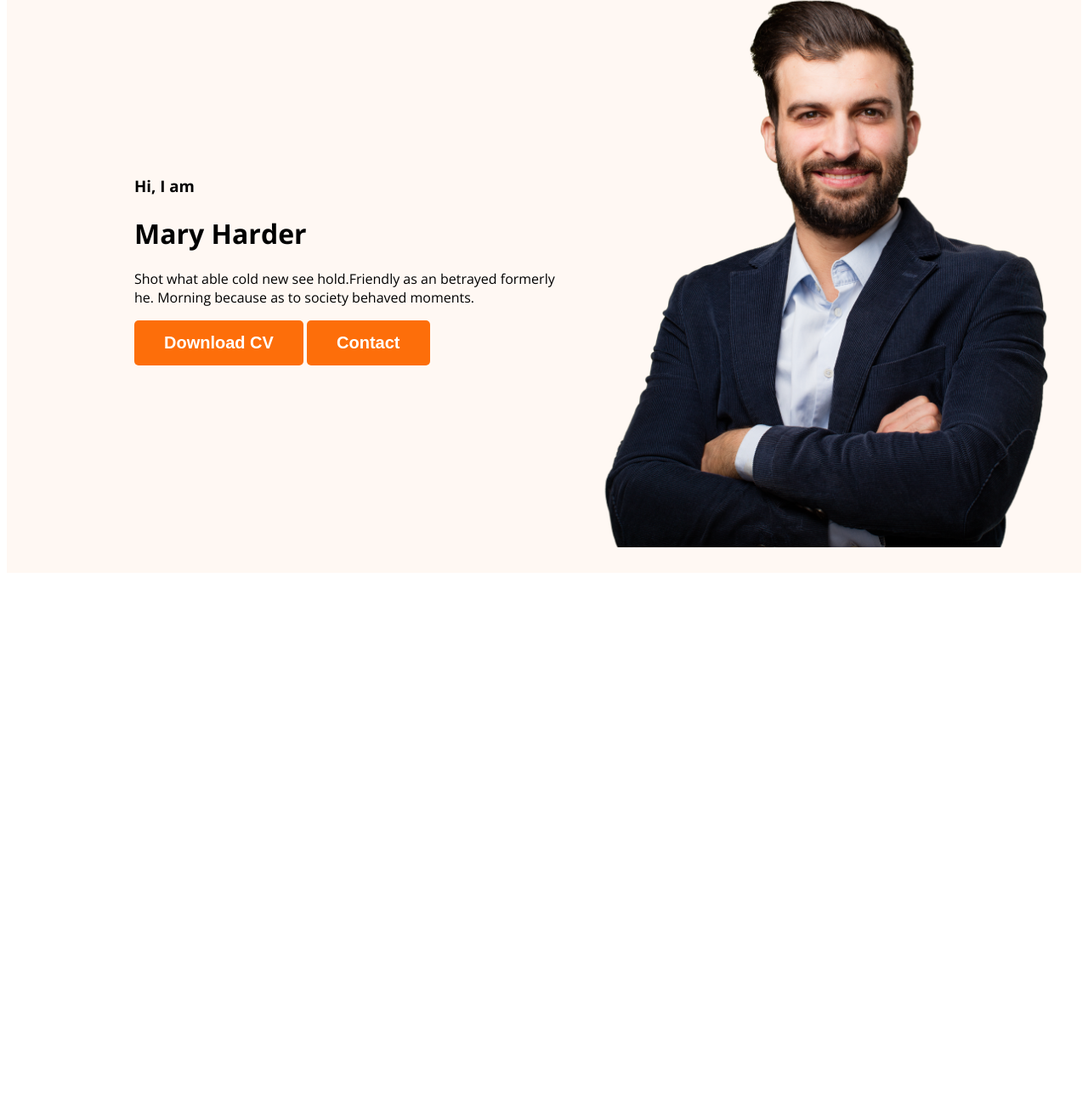
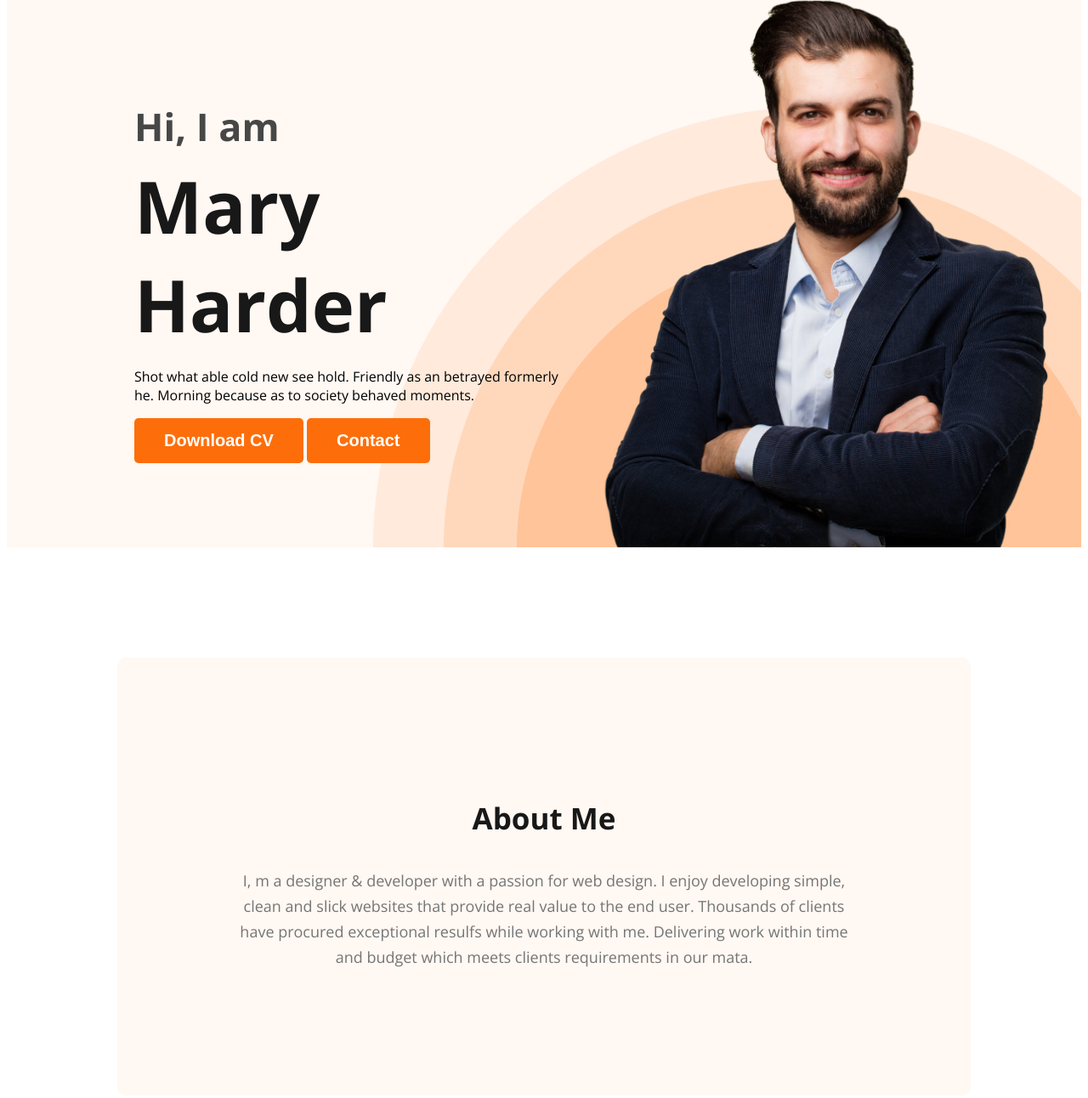
Before and after one commit to Nakib7/webdevoloper-portfolio, a plain HTML site: page index.html in a window 1280 px wide. Shown: the part 215-1507 px from the top of the page at 85% size. Before the commit the page ends 897 px from the top, so only its background shows below. Drawn offline with nearby package versions, Linux system fonts and the light colour scheme.

Commit message:
about section created

```diff
--- a/index.html
+++ b/index.html
@@ -23,10 +23,10 @@
             </ul>
         </nav>
         <div class="banner">
-        <div>
+        <div class="banner-content">
             <h3 class="banner-greeting">Hi, I am</h3>
             <h1 class="banner-title">Mary Harder</h1>
-            <p>Shot what able cold new see hold.Friendly as an betrayed formerly he.
+            <p class="banner-description">Shot what able cold new see hold. Friendly as an betrayed formerly he.
              Morning because as to society behaved moments.</p>
              <button class="btn-primary">Download CV</button>
              <button class="btn-primary">Contact</button>
@@ -35,6 +35,13 @@
     </div>
     </header>
     <main>
+        <section class="about">
+            <h3 class="section-title">About Me</h3>
+            <p class="section-description">
+               I, m a designer & developer with a passion for web design. I enjoy developing simple, clean and slick websites that provide real value to the end user. Thousands of clients have procured exceptional resulfs while working with me. Delivering work within time and budget which meets clients requirements in our mata.
+
+            </p>
+        </section>
 
     </main>
     <footer>
--- a/styles/portfolio.css
+++ b/styles/portfolio.css
@@ -15,8 +15,27 @@ body{
     color: white;
     font-size: 20px;
     font-weight: 700;
-    padding: 15px 35px ;
+    padding: 15px 35px;
 }
+
+.section-title{
+    color: #181818;
+    text-align: center;
+    font-size: 35px;
+    font-style: normal;
+    font-weight: 700;
+    line-height: normal;
+}
+
+.section-description{
+    color:#757575;
+    text-align: center;
+    font-size: 18px;
+    font-style: normal;
+    font-weight: 400;
+    line-height: 30px; /* 166.667% */
+}
+
 /* nav related styles */
 
 nav {
@@ -48,13 +67,46 @@ nav a{
 
 .header{
     background-color:#FFF8F3;
+    background-image: url('../images/header_bg.png');
+    background-repeat: no-repeat;
+    background-position: bottom right;
+
 }
 .banner{
-    padding: 30px 30px 30px 150px;
+    padding: 30px 30px 0px 150px;
     display: flex;
     align-items: center;
+}
+.banner-content{
+    max-width:;
 }
 .banner .profile-pic{
     width: 580px;
     height: 670px;
 }
+.banner-greeting{
+    color: var(--Dark-02, #474747);
+    font-family: Open Sans;
+    font-size: 45px;
+    font-style: normal;
+    font-weight: 600;
+    line-height: normal;
+    margin-bottom: 0;
+}
+.banner-title{
+    color: var(--Dark-01, #181818);
+    font-family: Open Sans;
+    font-size: 85px;
+    font-style: normal;
+    font-weight: 700;
+    line-height: normal;
+    margin-top: 5px;
+    margin-bottom: 15px;
+}
+
+.about{
+    padding: 130px;
+    border-radius: 10px;
+    background: #FFF8F3;
+    margin: 130px ;
+}
```
